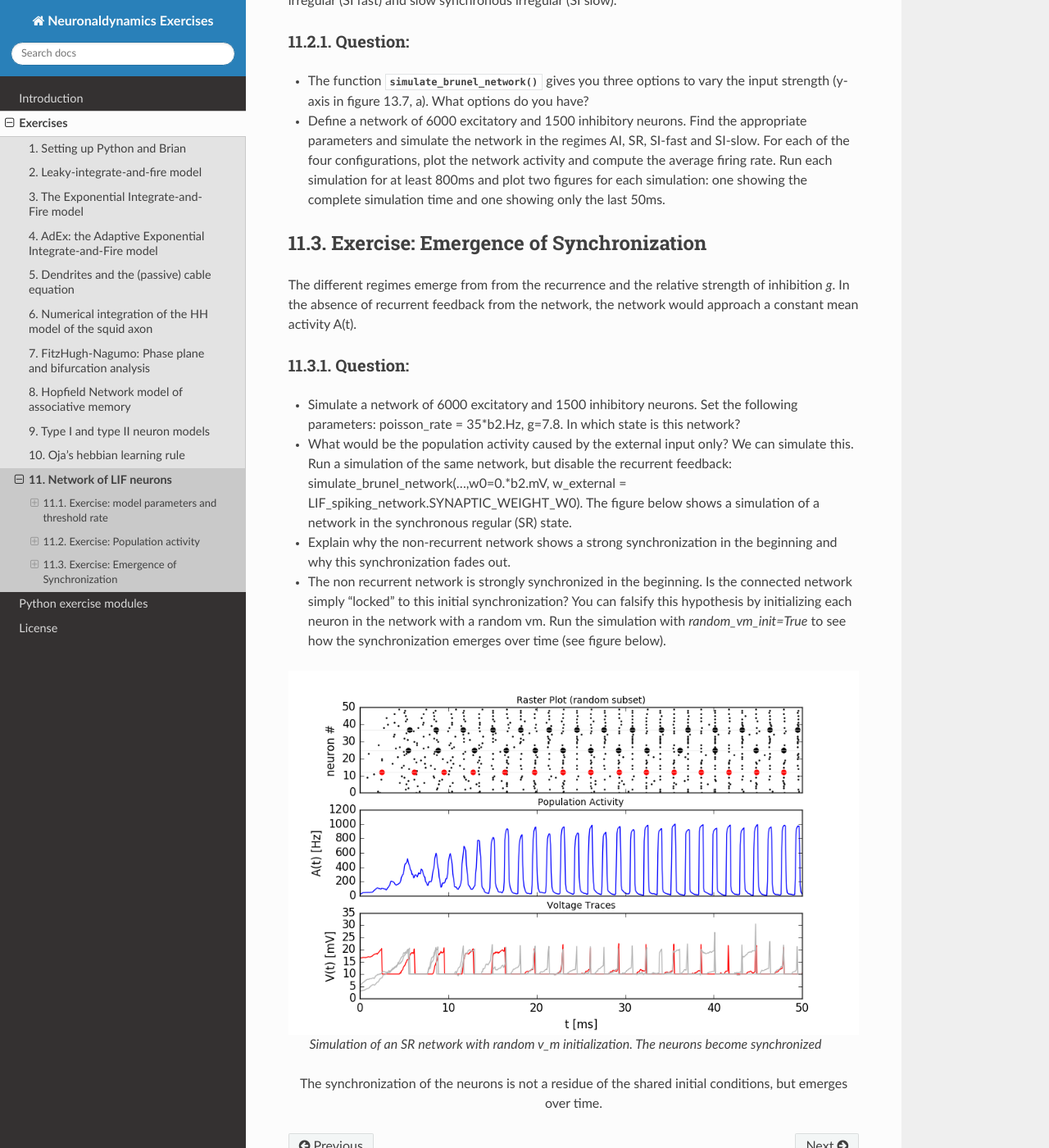
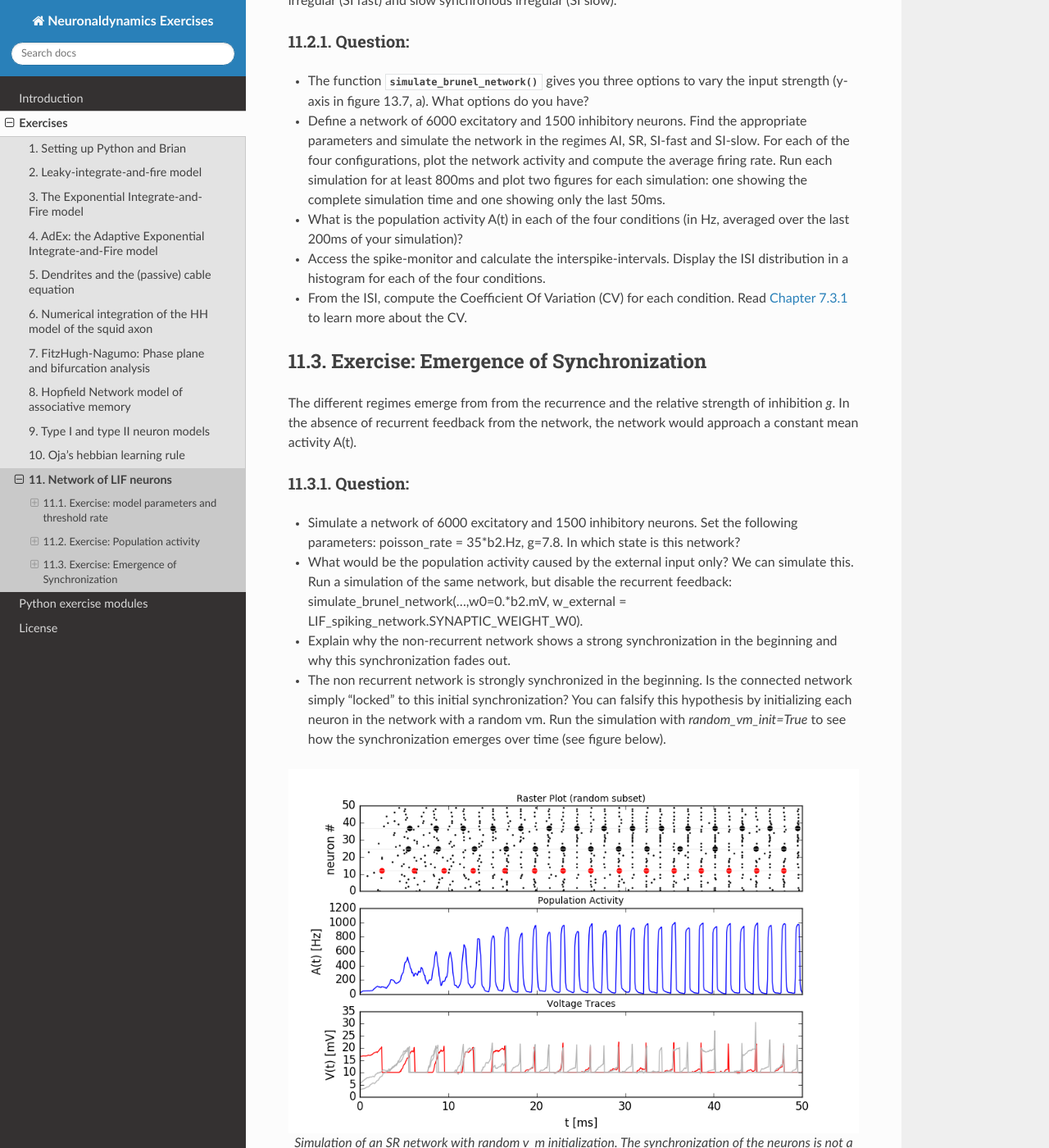
Before and after one commit to EPFL-LCN/neuronaldynamics-exercises, a Sphinx documentation site: the page built from doc/exercises/brunel-network.rst, in a window 1280 px wide and 1400 px high, scrolled down 2397 px. Shown: the whole window at 82% size. Built offline with Sphinx 7.4.7 and the Read the Docs theme 2.0.0, drawn with Linux system fonts in a browser that asks for light colours; the version number could not be read and is left out; some of the changed text lies outside the part shown.

Commit message:
brunel: ISI histogram

```diff
--- a/doc/exercises/brunel-network.rst
+++ b/doc/exercises/brunel-network.rst
@@ -95,6 +95,12 @@ Question:
 
 * Define a network of 6000 excitatory and 1500 inhibitory neurons. Find the appropriate parameters and simulate the network in the regimes AI, SR, SI-fast and SI-slow. For each of the four configurations, plot the network activity and compute the average firing rate. Run each simulation for at least 800ms and plot two figures for each simulation: one showing the complete simulation time and one showing only the last 50ms.
 
+* What is the  population activity A(t) in each of the four conditions (in Hz, averaged over the last 200ms of your simulation)?
+
+* Access the spike-monitor and calculate the interspike-intervals. Display the ISI distribution in a histogram for each of the four conditions.
+
+* From the ISI, compute the Coefficient Of Variation (CV) for each condition. Read `Chapter 7.3.1 <http://neuronaldynamics.epfl.ch/online/Ch7.S3.html>`_ to learn more about the CV.
+
 
 Exercise: Emergence of Synchronization
 --------------------------------------
@@ -105,17 +111,14 @@ Question:
 ~~~~~~~~~
 * Simulate a network of 6000 excitatory and 1500 inhibitory neurons. Set the following parameters: poisson_rate = 35*b2.Hz, g=7.8. In which state is this network?
 
-* What would be the population activity caused by the external input only? We can simulate this. Run a simulation of the same network, but disable the recurrent feedback: simulate_brunel_network(...,w0=0.*b2.mV, w_external = LIF_spiking_network.SYNAPTIC_WEIGHT_W0). The figure below shows a simulation of a network in the synchronous regular (SR) state.
+* What would be the population activity caused by the external input only? We can simulate this. Run a simulation of the same network, but disable the recurrent feedback: simulate_brunel_network(...,w0=0.*b2.mV, w_external = LIF_spiking_network.SYNAPTIC_WEIGHT_W0).
 
 * Explain why the non-recurrent network shows a strong synchronization in the beginning and why this synchronization fades out.
 
 * The non recurrent network is strongly synchronized in the beginning. Is the connected network simply "locked" to this initial synchronization? You can falsify this hypothesis by initializing each neuron in the network with a random vm. Run the simulation with `random_vm_init=True` to see how the synchronization emerges over time (see figure below).
 
 
-
 .. figure:: exc_images/Brunel_Synchronization.png
    :align: center
 
-   Simulation of an SR network with random v_m initialization. The neurons become synchronized
-
-   The synchronization of the neurons is not a residue of the shared initial conditions, but emerges over time.
+   Simulation of an SR network with random v_m initialization. The synchronization of the neurons is not a residue of the shared initial conditions, but emerges over time.
```
Also changed, not shown: doc/modules/neurodynex.brunel_model.rst (+8 -0 lines), 1 other file.
